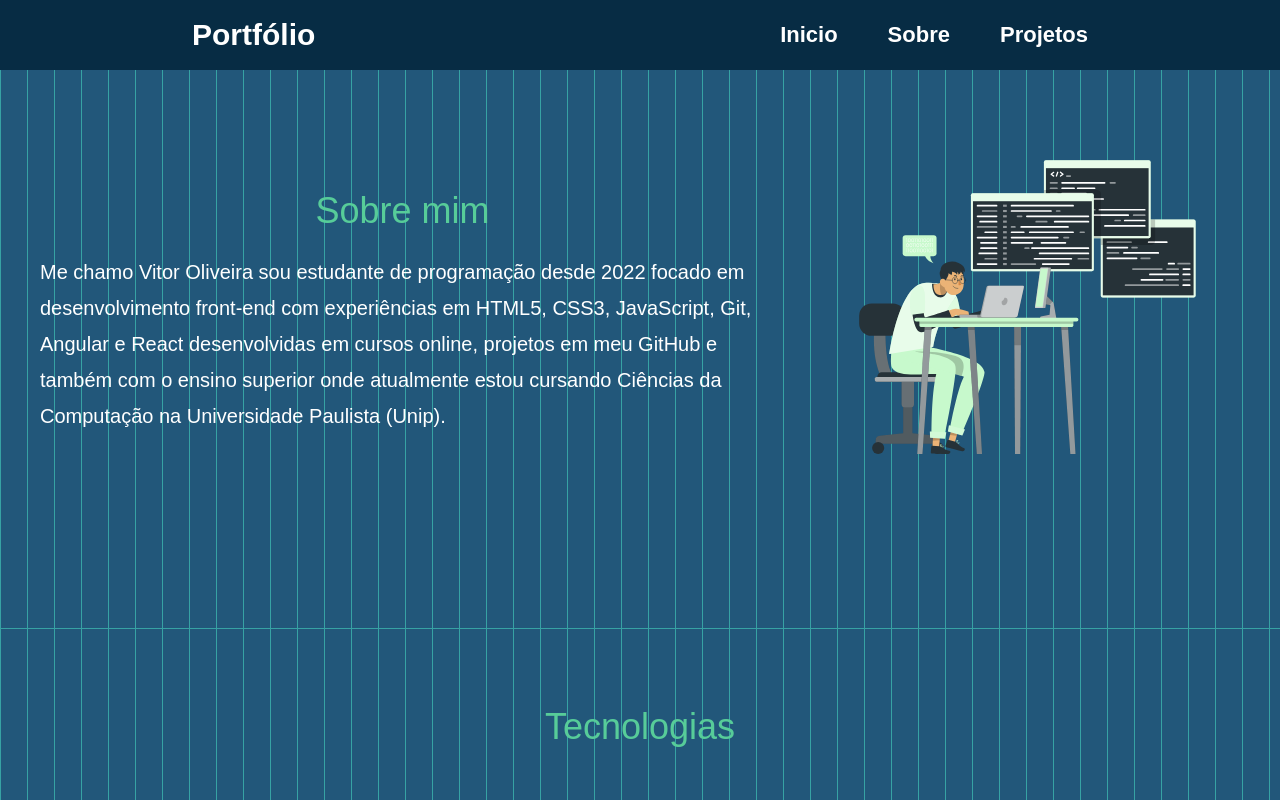
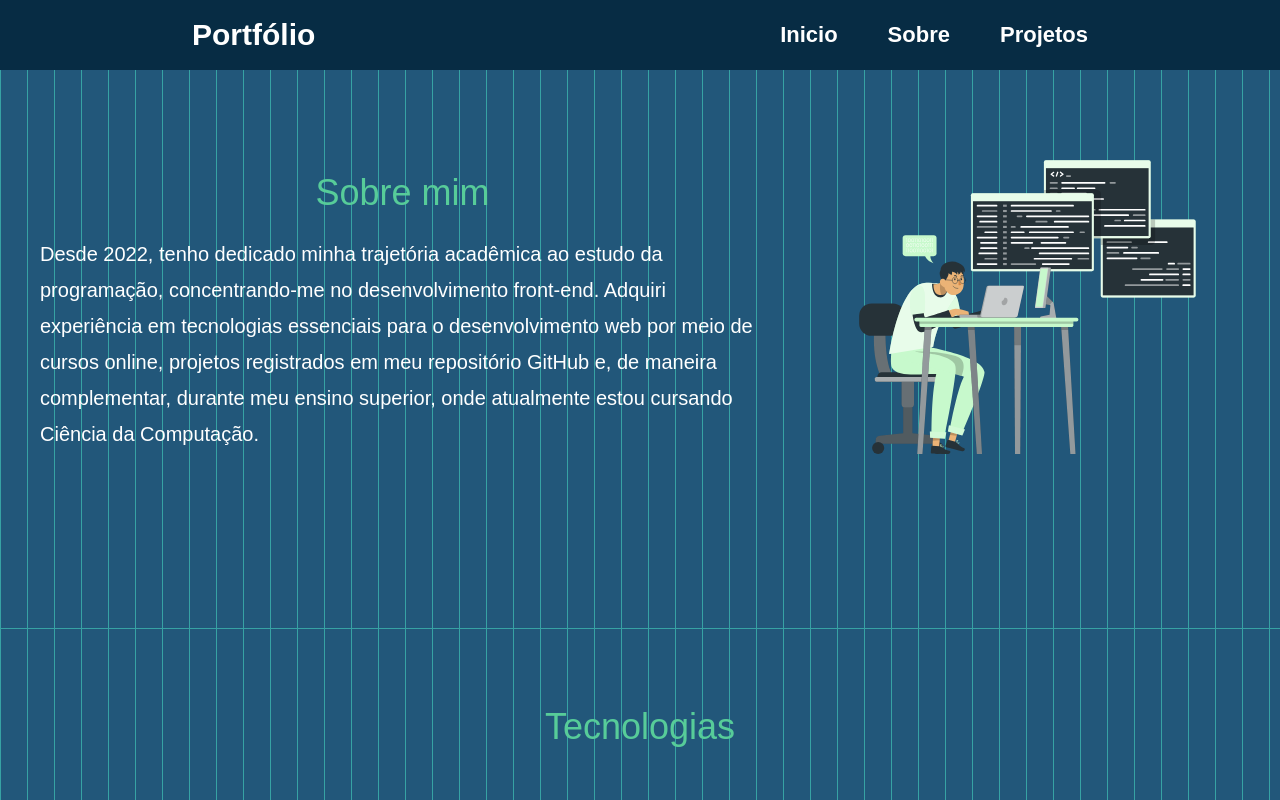
Before and after one commit to oliveiravitor32/Portfolio-Angular, an Angular app: page /sobre in a window 1280 px wide. Shown: the top 800 px of the page. Built offline with nearby package versions, Linux system fonts and the light colour scheme.

Commit message:
Update about text

```diff
--- a/src/app/pages/about/about.component.ts
+++ b/src/app/pages/about/about.component.ts
@@ -8,7 +8,7 @@ import { Component } from '@angular/core';
 export class AboutComponent {
 	titleAbout: string = 'Sobre mim';
 	descriptionAbout: string =
-		'Me chamo Vitor Oliveira sou estudante de programação desde 2022 focado em desenvolvimento front-end com experiências em HTML5, CSS3, JavaScript, Git, Angular e React desenvolvidas em cursos online, projetos em meu GitHub e também com o ensino superior onde atualmente estou cursando Ciências da Computação na Universidade Paulista (Unip).';
+		'Desde 2022, tenho dedicado minha trajetória acadêmica ao estudo da programação, concentrando-me no desenvolvimento front-end. Adquiri experiência em tecnologias essenciais para o desenvolvimento web por meio de cursos online, projetos registrados em meu repositório GitHub e, de maneira complementar, durante meu ensino superior, onde atualmente estou cursando Ciência da Computação.';
 
 	cardStars_1: number = 4;
 	cardTitle_1: string = 'HTML5';
```
